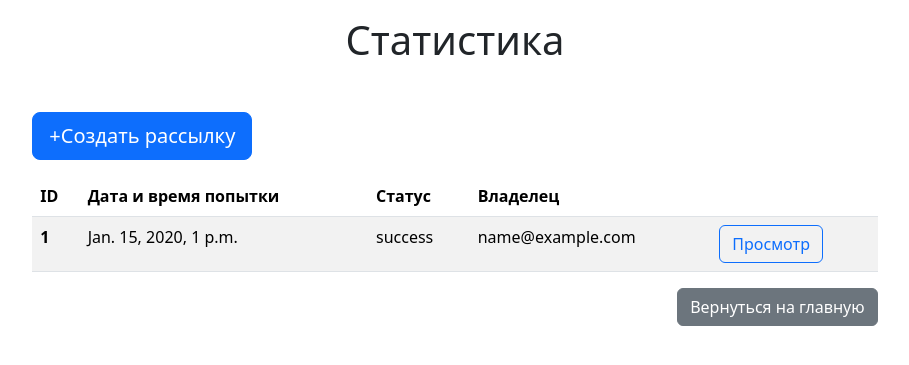
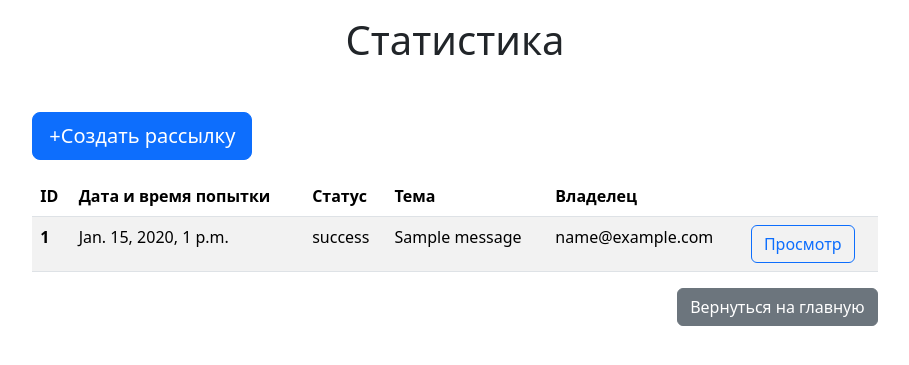
Before and after one commit to PetrMaev/message_service, a Django app: page /mailing_service/attempt_list/ in a window 1280 px wide. Shown: the part 145-510 px from the top of the page, without its empty margins (185-1094 px from the left). Run offline with Django 5.2, Linux system fonts and the light colour scheme; a user stored in the database is signed in; tables that the repository leaves empty hold one stand-in row (values such as "Sample post"); parts of the project's set-up code (start-up, migrations or seed data) failed here and were passed over; some libraries are stand-ins or nearby versions.

Commit message:
add new field

```diff
--- a/mailing_service/templates/mailing_service/attempt_list.html
+++ b/mailing_service/templates/mailing_service/attempt_list.html
@@ -19,6 +19,7 @@
         <th scope="col">ID</th>
         <th scope="col">Дата и время попытки</th>
         <th scope="col">Статус</th>
+        <th scope="col">Тема</th>
         <th scope="col">Владелец</th>
         <th scope="col"></th>
     </tr>
@@ -30,6 +31,7 @@
         <th scope="row">{{ attempt.id }}</th>
         <td>{{ attempt.date }}</td>
         <td>{{ attempt.status }}</td>
+        <td>{{ attempt.mailing.message.title }}</td>
         <td>{{ attempt.owner }}</td>
         <td>
             <a href="{% url 'mailing_service:attempt_detail' attempt.pk %}" class="btn btn-outline-primary">Просмотр</a>
```
